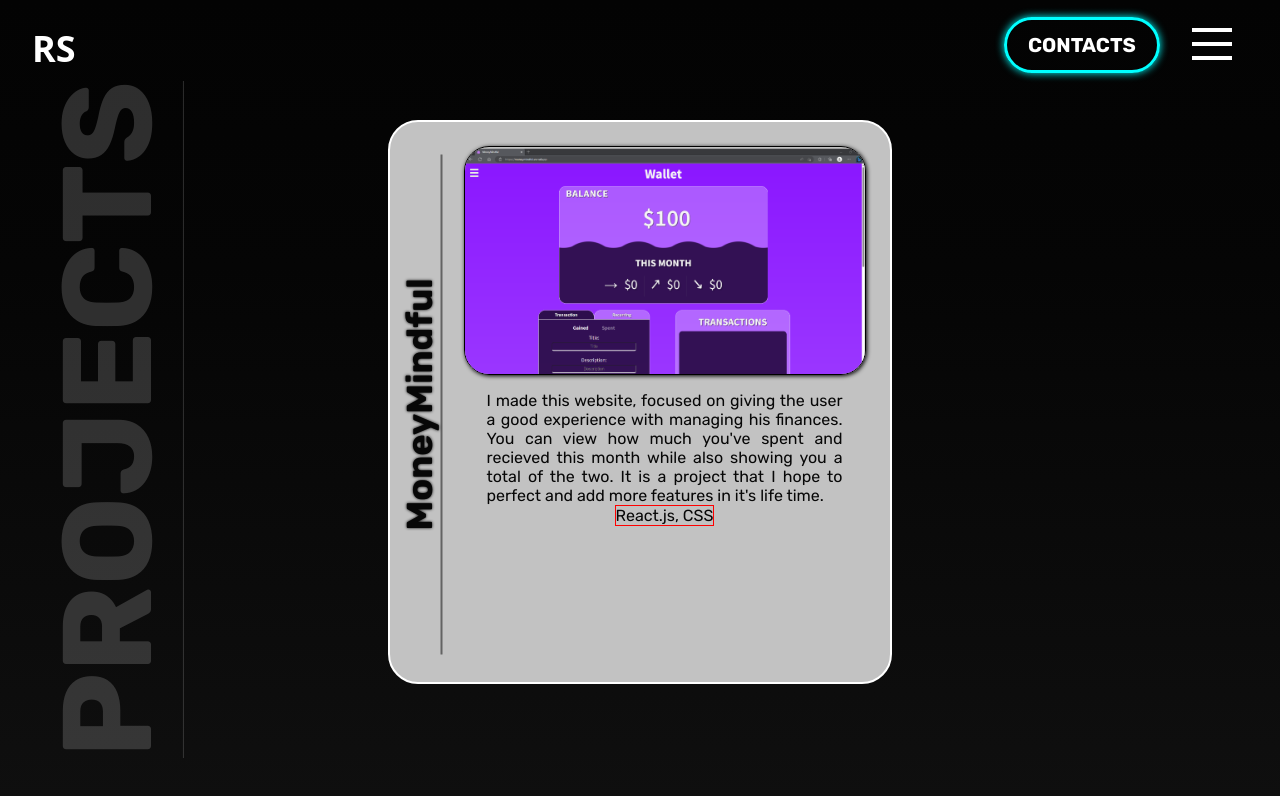
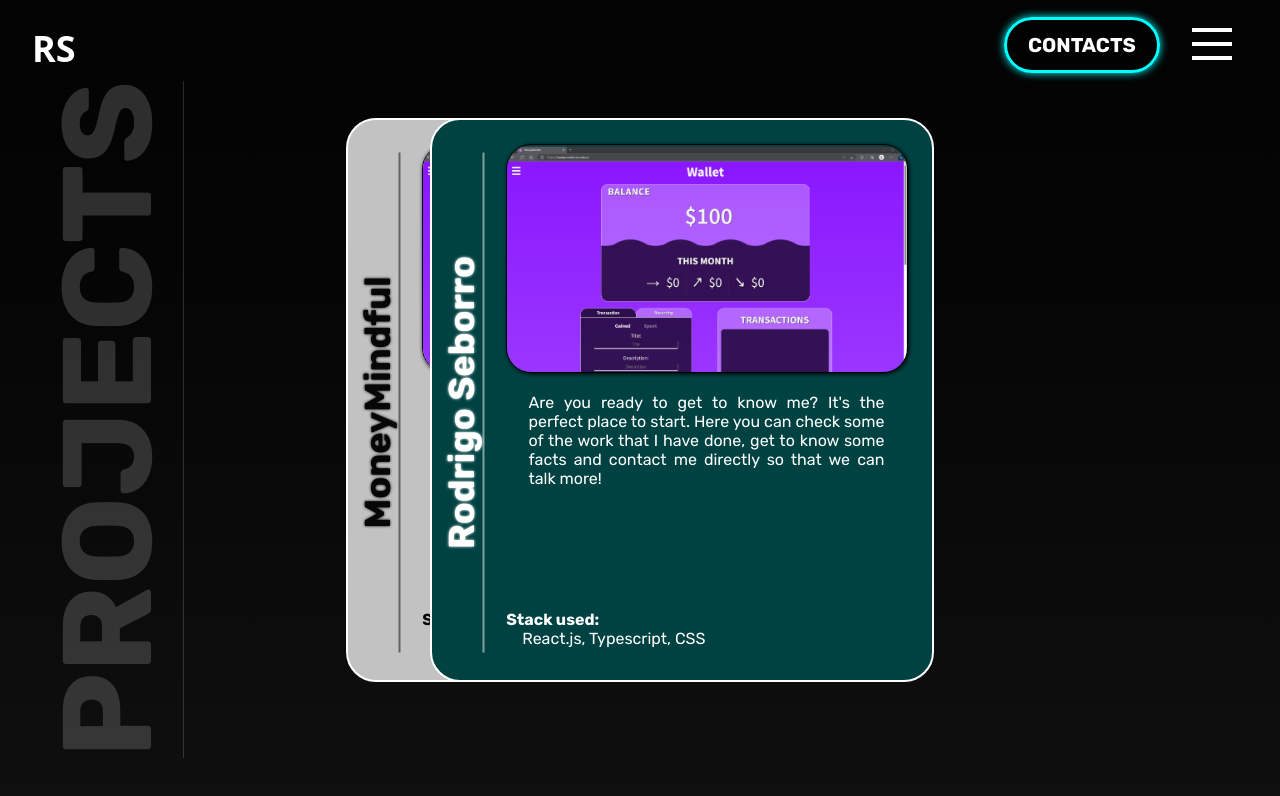
Before and after one commit to rodilool/my-portofolio, a React (Create React App) app: page /projects in a window 1280 px wide. Shown: the top 796 px of the page. Built offline with nearby package versions, Linux system fonts and the light colour scheme; a web font is replaced by a local one.

Commit message:
complete desktop

```diff
--- a/public/index.html
+++ b/public/index.html
@@ -2,7 +2,7 @@
 <html lang="en">
   <head>
     <meta charset="utf-8" />
-    <link rel="icon" href="%PUBLIC_URL%/favicon.ico" />
+    <link rel="icon" href="%PUBLIC_URL%/RS.png" />
     <meta name="viewport" content="width=device-width, initial-scale=1" />
     <meta name="theme-color" content="#000000" />
     <meta
@@ -24,7 +24,7 @@
       work correctly both with client-side routing and a non-root public URL.
       Learn how to configure a non-root public URL by running `npm run build`.
     -->
-    <title>React App</title>
+    <title>Rodrigo Seborro</title>
   </head>
   <body>
     <noscript>You need to enable JavaScript to run this app.</noscript>
--- a/src/App.css
+++ b/src/App.css
@@ -250,6 +250,9 @@ header .logo{
         font-size: 2.25rem;
         font-weight: bold;
         margin: 1rem;
+    }
+    .menu #links:hover{
+        color: rgba(255, 255, 255, 0.466);
     }
 
     .menu #links.active{
@@ -705,27 +708,86 @@ header .logo{
 }
 
 .cardHolder{
-
+    display: flex;
+    justify-content: center;
+    align-items: center;
+    flex-direction: row;
     height: 560px;
 }
+.cardHolder > .card:not(:first-child) {
+    margin-left: -420px;
+}
+
+.card:nth-child(1) {
+    z-index: 1;
+    -webkit-animation: slide-in-left 750ms 250ms cubic-bezier(0.250, 0.460, 0.450, 0.940) both;
+    animation: slide-in-left 750ms 250ms cubic-bezier(0.250, 0.460, 0.450, 0.940) both;
+}
+.card:nth-child(2) {
+    z-index: 2;
+    -webkit-animation: slide-in-left 750ms cubic-bezier(0.250, 0.460, 0.450, 0.940) both;
+    animation: slide-in-left 750ms cubic-bezier(0.250, 0.460, 0.450, 0.940) both;
+}
+
+
+.card:nth-child(2):hover{
+    margin: 0 100px 100px -300px;
+    z-index: 15;
+}
+.card:nth-child(1):hover{
+    margin: 0 100px 100px 100px;
+    z-index: 15;
+}
+
 .card{
     width: 500px;
-    background-color: rgb(194, 194, 194);
+
     border: 2px solid white;
     height: 100%;
     border-radius: 30px;
     position: relative;
     overflow: hidden;
+    transition: 350ms ease-in 250ms;
 }
+.card.light{
+    background-color: rgb(194, 194, 194);
+    color: var(--color-font-dark);
+}
+.card.dark{
+    background-color: var(--color-third-0);
+    color: var(--color-font);
+}
+
+.card.dark .title,
+.card.dark .card-information,
+.card.dark .card-information .languageList p,
+.card.dark .card-information .languageList h3,
+.card.dark .card-information .description{
+    color: var(--color-font);
+}
+.card.light .title,
+.card.light .card-information,
+.card.light .card-information .languageList p,
+.card.light .card-information .languageList h3,
+.card.light .card-information .description{
+    color: var(--color-font-dark)
+}
+
+.card.light .title{
+    border-bottom: 2px solid rgba(0, 0, 0, 0.493);
+    text-shadow: 0px 0px 3px #000000;
+}
+.card.dark .title{
+    border-bottom: 2px solid rgba(255, 255, 255, 0.493);
+    text-shadow: 0px 0px 3px #ffffff;
+}
+
 .card .title{
     left: -220px;
     font-size: 2.25rem;
     font-weight: bold;
-    color: var(--color-font-dark);
-    text-shadow: 0px 0px 3px #000000;
     top: 46.5%;
     margin: 0;
-    border-bottom: 2px solid rgba(0, 0, 0, 0.493);
     width: 100%;
 }
 .card-information{
@@ -749,14 +811,22 @@ header .logo{
     font-size: 1rem;
     width: 80%;
     text-align: justify;
-    color: var(--color-font-dark);
     margin-top: 1rem;
 }
 .card-information .languageList p{
-    border: 1px solid red;
-    justify-self: flex-end;
-    color: var(--color-font-dark);
+    margin-bottom: 2rem;
+    margin-left: 1rem;
+    font-size: 1rem;
 }
+
+.card-information .languageList{
+    height: 80%;
+    width: 90%;
+    display: flex;
+    flex-direction: column;
+    justify-content: flex-end;
+}
+
 /* /projects */
 
 /* Animations */
@@ -767,6 +837,36 @@ header .logo{
 }
 
 /* Keyframes */
+@-webkit-keyframes slide-in-left {
+    0% {
+      -webkit-transform: translateX(-1000px);
+              transform: translateX(-1000px);
+      opacity: 0;
+    }
+    40%{
+        opacity: 1;
+    }
+    100% {
+      -webkit-transform: translateX(0);
+              transform: translateX(0);
+      opacity: 1;
+    }
+  }
+  @keyframes slide-in-left {
+    0% {
+      -webkit-transform: translateX(-1000px);
+              transform: translateX(-1000px);
+      opacity: 0;
+    }
+    40%{
+        opacity: 1;
+    }
+    100% {
+      -webkit-transform: translateX(0);
+              transform: translateX(0);
+      opacity: 1;
+    }
+  }
 @-webkit-keyframes text-shadow-drop-center {
     0% {
       text-shadow: 1px 1px 12px #00e8e825 ;
--- a/src/App.tsx
+++ b/src/App.tsx
@@ -40,6 +40,23 @@ const App: React.FC<Props> = (props: Props) => {
     }
   }, [lightMode]);
 
+  function getRandomColor() {
+    var letters = "0123456789ABCDEF";
+    var color = "#";
+    for (var i = 0; i < 6; i++) {
+      color += letters[Math.floor(Math.random() * 16)];
+    }
+    return color;
+  }
+
+  function setRandomColor(obj: any) {
+    obj.style.textShadow = `1px 1px 4px ${getRandomColor()}`;
+  }
+
+  function setColorToDefault(obj: any) {
+    obj.style.textShadow = ``;
+  }
+
   return (
     <BrowserRouter>
       <NavBar toggleTheme={toggleTheme} />
@@ -48,13 +65,29 @@ const App: React.FC<Props> = (props: Props) => {
           <Route path="/" element={<Home />} />
         </Route>
         <Route>
-          <Route path="/about-me" element={<AboutMe />} />
+          <Route
+            path="/about-me"
+            element={
+              <AboutMe
+                setRandomColor={setRandomColor}
+                setColorToDefault={setColorToDefault}
+              />
+            }
+          />
         </Route>
         <Route>
           <Route path="/contacts" element={<Contacts />} />
         </Route>
         <Route>
-          <Route path="/projects" element={<Projects />} />
+          <Route
+            path="/projects"
+            element={
+              <Projects
+                setRandomColor={setRandomColor}
+                setColorToDefault={setColorToDefault}
+              />
+            }
+          />
         </Route>
       </Routes>
     </BrowserRouter>
--- a/src/Components/projects/projects.tsx
+++ b/src/Components/projects/projects.tsx
@@ -1,7 +1,10 @@
 import React from "react";
 import moneyMindfulWebsite from "../../pictures/moneymindful.png";
 
-interface Props {}
+interface Props {
+  setRandomColor: any;
+  setColorToDefault: any;
+}
 
 interface State {}
 
@@ -14,34 +17,108 @@ class Projects extends React.Component<Props, State> {
       <main className="main projects">
         <div className="title">
           <h1>
-            <span className="letter">P</span>
-            <span className="letter">R</span>
-            <span className="letter">O</span>
-            <span className="letter">J</span>
-            <span className="letter">E</span>
-            <span className="letter">C</span>
-            <span className="letter">T</span>
-            <span className="letter">S</span>
+            <span
+              className="letter"
+              onMouseOver={(event) => this.props.setRandomColor(event.target)}
+              onMouseOut={(event) => this.props.setColorToDefault(event.target)}
+            >
+              P
+            </span>
+            <span
+              className="letter"
+              onMouseOver={(event) => this.props.setRandomColor(event.target)}
+              onMouseOut={(event) => this.props.setColorToDefault(event.target)}
+            >
+              R
+            </span>
+            <span
+              className="letter"
+              onMouseOver={(event) => this.props.setRandomColor(event.target)}
+              onMouseOut={(event) => this.props.setColorToDefault(event.target)}
+            >
+              O
+            </span>
+            <span
+              className="letter"
+              onMouseOver={(event) => this.props.setRandomColor(event.target)}
+              onMouseOut={(event) => this.props.setColorToDefault(event.target)}
+            >
+              J
+            </span>
+            <span
+              className="letter"
+              onMouseOver={(event) => this.props.setRandomColor(event.target)}
+              onMouseOut={(event) => this.props.setColorToDefault(event.target)}
+            >
+              E
+            </span>
+            <span
+              className="letter"
+              onMouseOver={(event) => this.props.setRandomColor(event.target)}
+              onMouseOut={(event) => this.props.setColorToDefault(event.target)}
+            >
+              C
+            </span>
+            <span
+              className="letter"
+              onMouseOver={(event) => this.props.setRandomColor(event.target)}
+              onMouseOut={(event) => this.props.setColorToDefault(event.target)}
+            >
+              T
+            </span>
+            <span
+              className="letter"
+              onMouseOver={(event) => this.props.setRandomColor(event.target)}
+              onMouseOut={(event) => this.props.setColorToDefault(event.target)}
+            >
+              S
+            </span>
           </h1>
         </div>
         <div className="cardHolder">
-          <div className="card">
-            <h1 className="title">MoneyMindful</h1>
+          <div className="card light">
+            <h2 className="title">MoneyMindful</h2>
             <div className="card-information">
-              <img
-                alt="Click here to access MoneyMindful"
-                src={moneyMindfulWebsite}
-                className="websiteDisplay"
-              />
+              <a href="https://moneymindful.vercel.app/" target="_Blank">
+                <img
+                  alt="Click here to access MoneyMindful"
+                  src={moneyMindfulWebsite}
+                  className="websiteDisplay"
+                />
+              </a>
               <p className="description">
                 I made this website, focused on giving the user a good
                 experience with managing his finances. You can view how much
                 you've spent and recieved this month while also showing you a
-                total of the two. It is a project that I hope to perfect and add
-                more features in it's life time.
+                total of the two. It was a project that helped me evolve in
+                react but I hope to perfect it and add more features in it's
+                life time.
               </p>
               <div className="languageList">
+                <h3>Stack used:</h3>
                 <p>React.js, CSS</p>
+              </div>
+            </div>
+          </div>
+          <div className="card dark">
+            <h2 className="title">Rodrigo Seborro</h2>
+            <div className="card-information">
+              <a href="" target="_Blank">
+                <img
+                  alt="Click here to access MoneyMindful"
+                  src={moneyMindfulWebsite}
+                  className="websiteDisplay"
+                />
+              </a>
+              <p className="description">
+                Are you ready to get to know me? It's the perfect place to
+                start. Here you can check some of the work that I have done, get
+                to know some facts and contact me directly so that we can talk
+                more!
+              </p>
+              <div className="languageList">
+                <h3>Stack used:</h3>
+                <p>React.js, Typescript, CSS</p>
               </div>
             </div>
           </div>
```
Also changed, not shown: src/Components/aboutMe/aboutMe.tsx (+69 -10 lines), public/RS.png (added).
